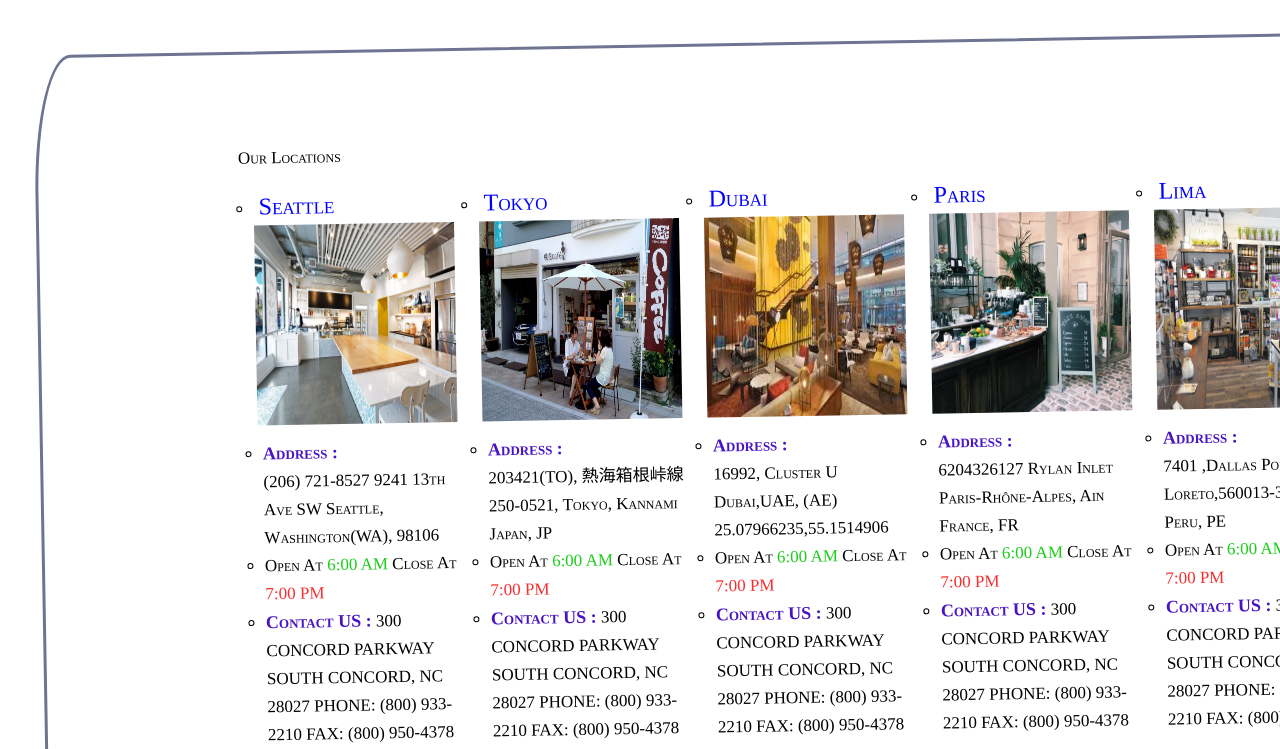
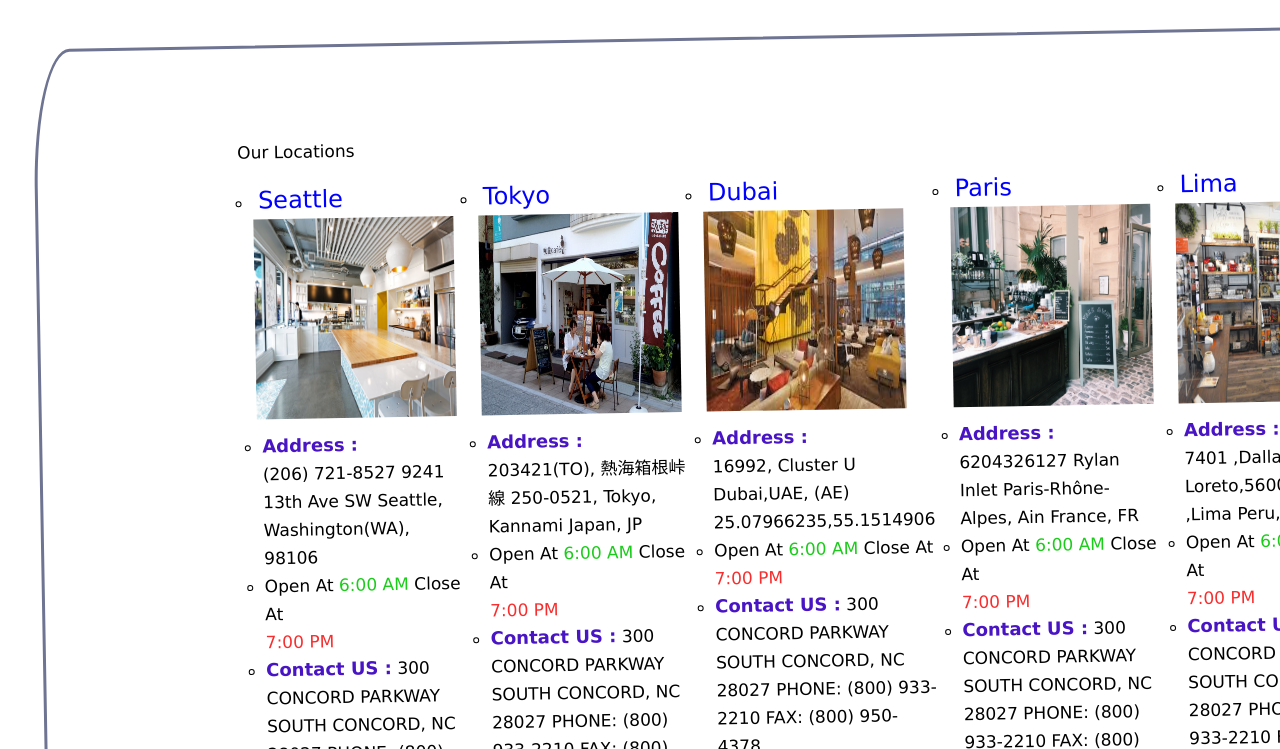
Before and after one commit to HassanHamdanDev/cookie-stand, a plain HTML site: page index.html in a window 1280 px wide. Shown: the part 145-894 px from the top of the page. Drawn offline with Linux system fonts and the light colour scheme.

Commit message:
finish the site

```diff
--- a/css/style.css
+++ b/css/style.css
@@ -1,10 +1,10 @@
 body {
-  font: normal small-caps normal 14px small-caption;
-  margin: 5px;
+  font-family: 'Lobster', cursive;  margin: 5px;
 }
 
 main {
   padding: 5px;
+  font-family: 'Palette Mosaic', cursive;
 }
 
 h3 {
```
